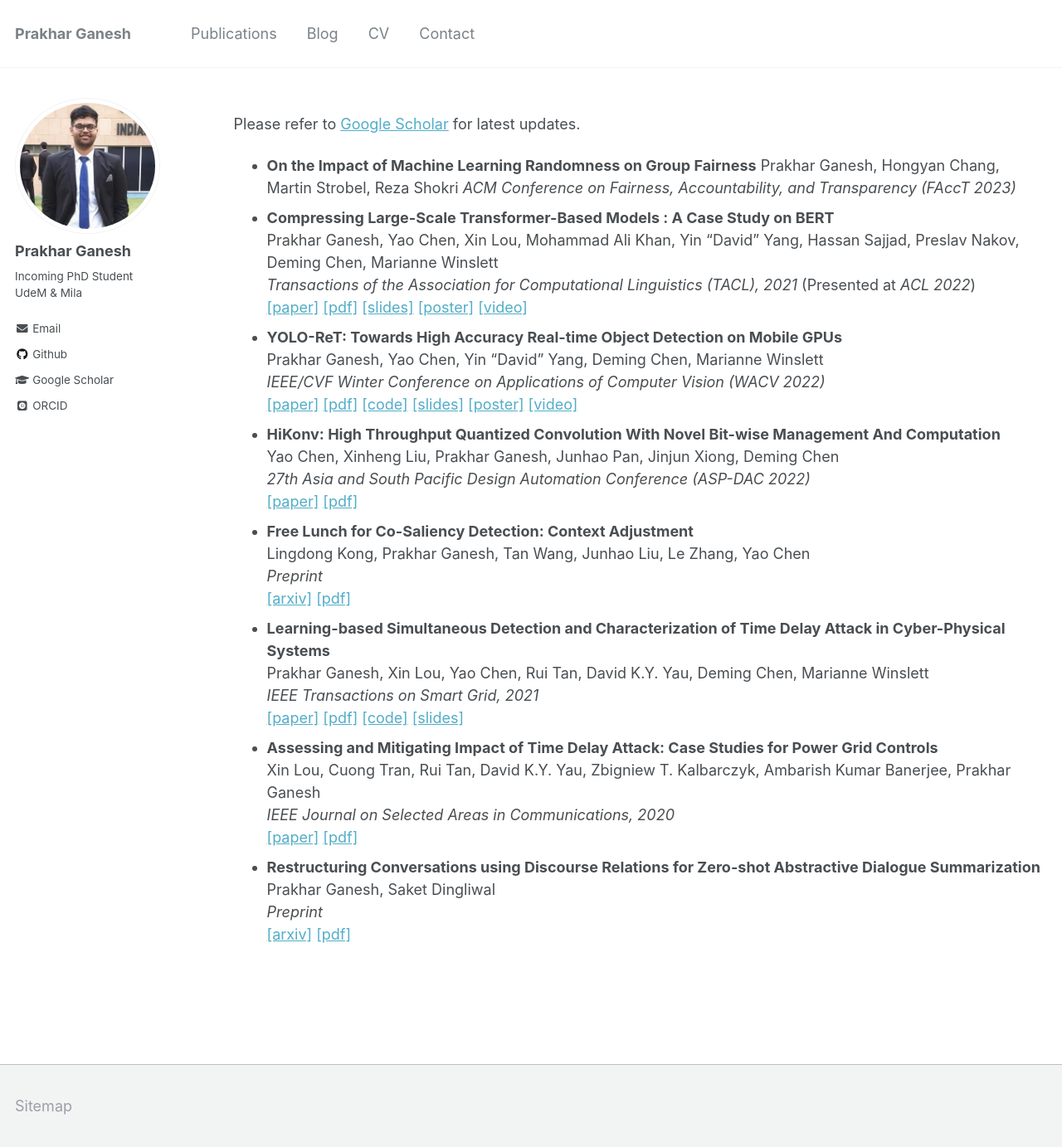
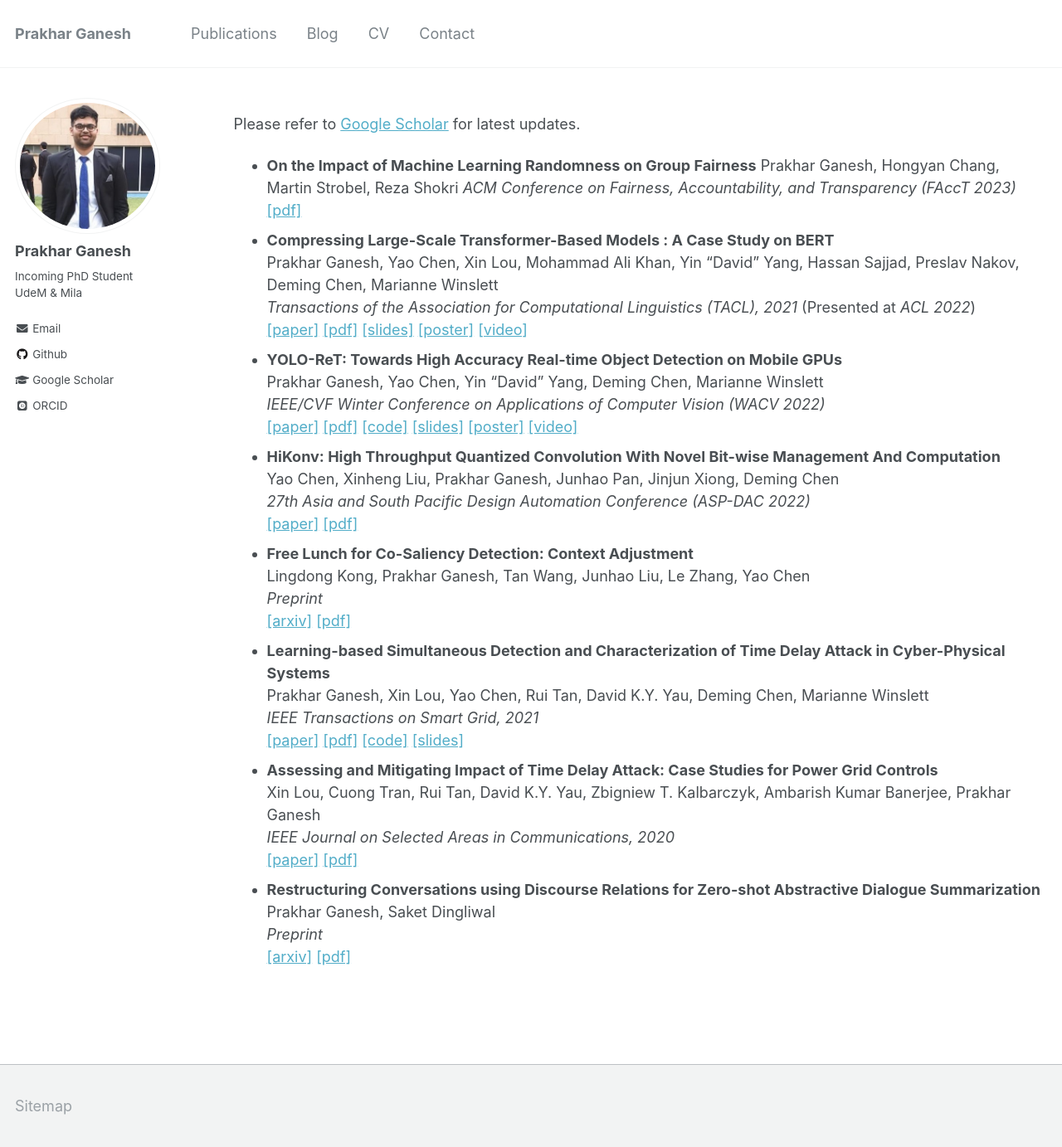
Before and after one commit to prakharg24/prakharg24.github.io, a Jekyll site: the page built from _pages/publications.md, in a window 1280 px wide and 1383 px high. Shown: the whole window at 83% size. Built offline with Jekyll 4.4.1, drawn with Linux system fonts in a browser that asks for light colours; some web fonts are replaced.

Commit message:
fairness variance camera ready

```diff
--- a/_pages/publications.md
+++ b/_pages/publications.md
@@ -10,6 +10,7 @@ Please refer to [Google Scholar](https://scholar.google.co.in/citations?user=Xd5
 * **On the Impact of Machine Learning Randomness on Group Fairness**
 Prakhar Ganesh, Hongyan Chang, Martin Strobel, Reza Shokri
 _ACM Conference on Fairness, Accountability, and Transparency (FAccT 2023)_
+[\[pdf\]](http://prakharg24.github.io/files/fairness_variance.pdf){:target="_blank"}
 * **Compressing Large-Scale Transformer-Based Models : A Case Study on BERT**
 Prakhar Ganesh, Yao Chen, Xin Lou, Mohammad Ali Khan, Yin "David" Yang, Hassan Sajjad, Preslav Nakov, Deming Chen, Marianne Winslett
 _Transactions of the Association for Computational Linguistics (TACL), 2021_ (Presented at _ACL 2022_)
```
Also changed, not shown: 1 other file.
